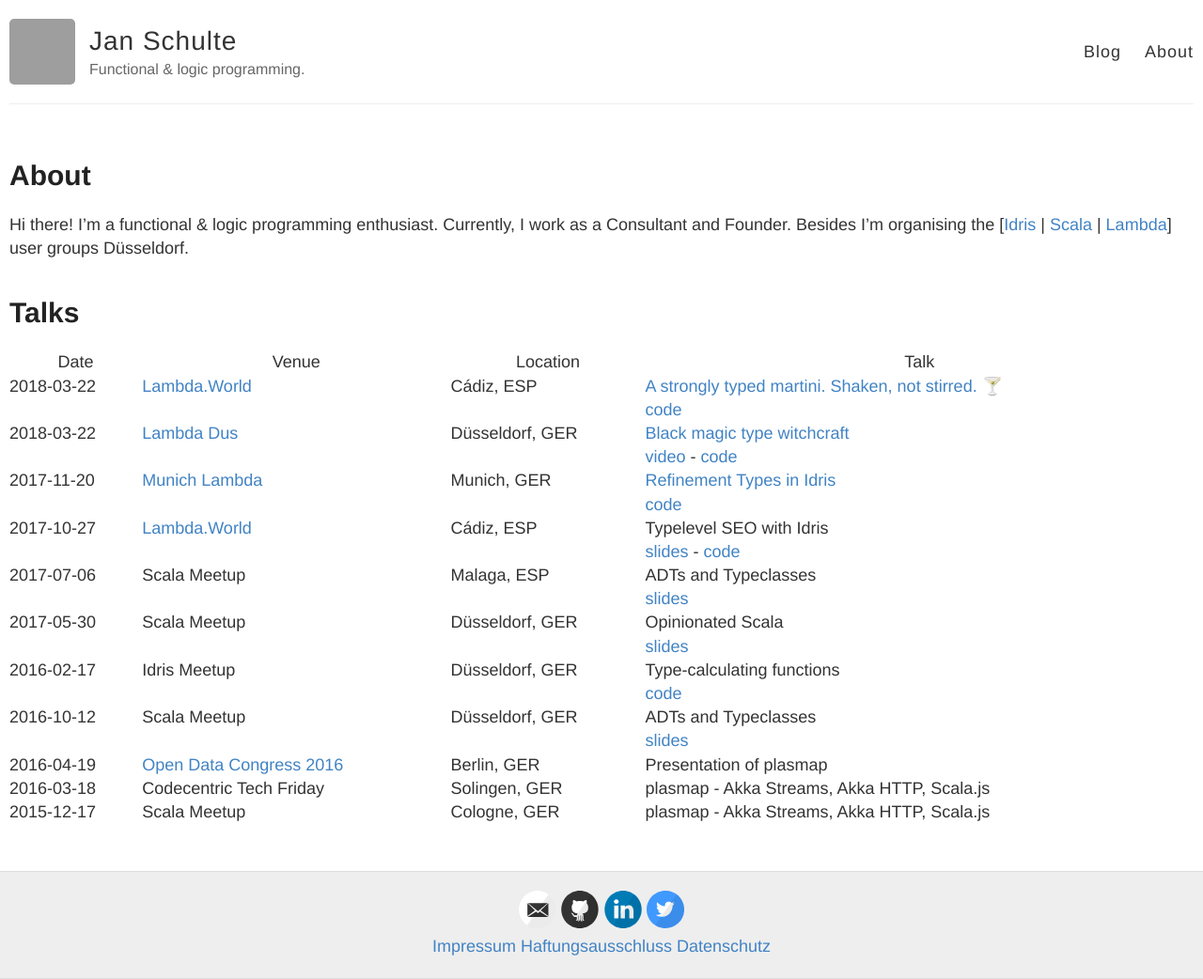
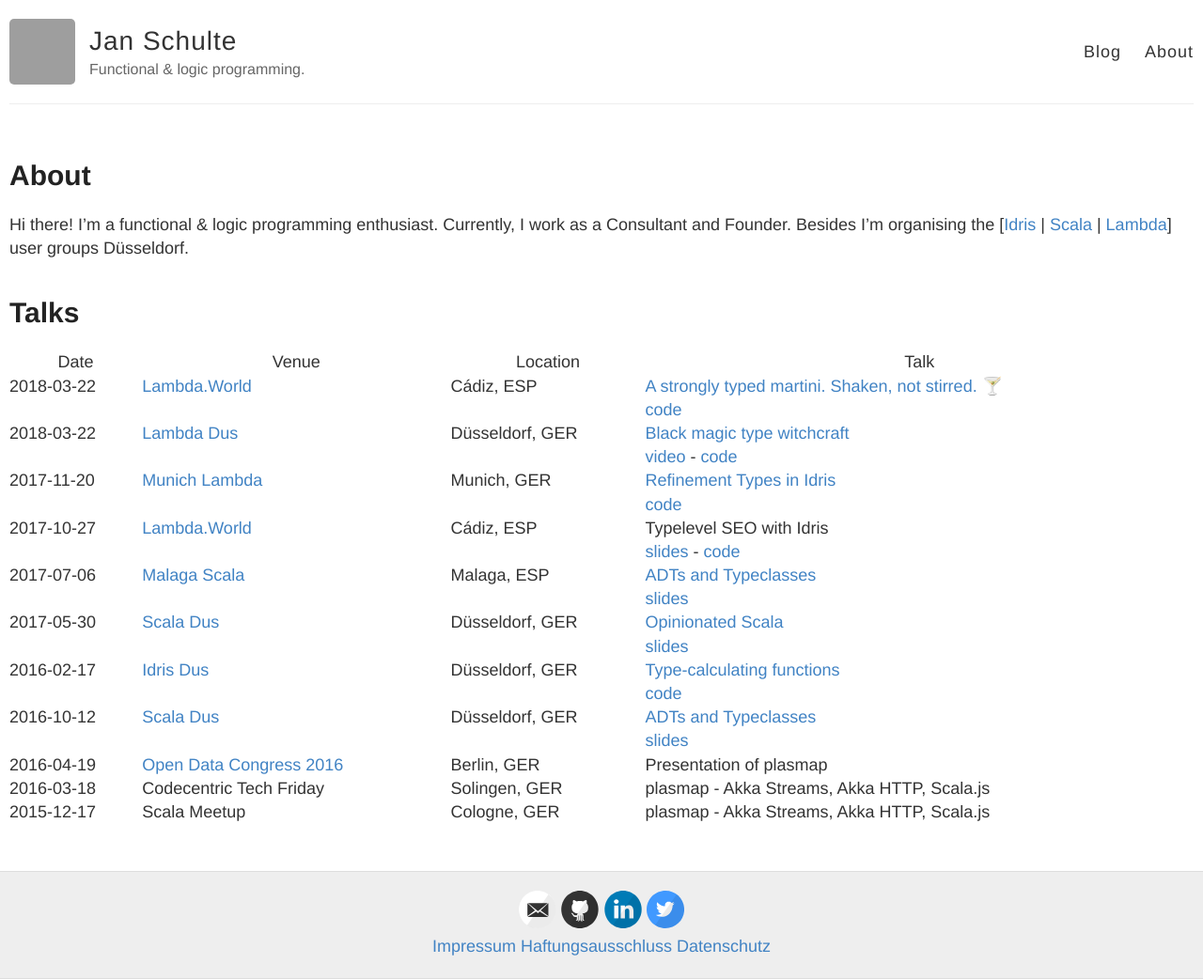
Before and after one commit to janschultecom/janschultecom.github.io, a Jekyll site: the page built from about.md, in a window 1280 px wide. Shown: the whole page at 94% size. Built offline with Jekyll 4.4.1, drawn with Linux system fonts in a browser that asks for light colours; grey boxes are pictures that could not be loaded.

Commit message:
Update about

```diff
--- a/about.md
+++ b/about.md
@@ -14,10 +14,10 @@ Hi there! I'm a functional & logic programming enthusiast. Currently, I work as
 | 2018-03-22 | [Lambda Dus](https://www.meetup.com/lambdadus/) | Düsseldorf, GER | [Black magic type witchcraft](https://www.meetup.com/lambdadus/events/247287024/) <br>[video](https://youtu.be/MLKDu6jwIQw) - [code](https://github.com/janschultecom/20180322-lamdadus)|
 | 2017-11-20 | [Munich Lambda](https://www.meetup.com/Munich-Lambda/) | Munich, GER | [Refinement Types in Idris](https://www.meetup.com/Munich-Lambda/events/241177016/) <br>[code](https://github.com/janschultecom/2017-11-20-Lambda-Meetup-Munich)|
 | 2017-10-27 | [Lambda.World](http://www.lambda.world/) | Cádiz, ESP | Typelevel SEO with Idris <br>[slides]( https://slides.com/janschultecom/typelevel-seo/) - [code]( https://github.com/janschultecom/typelevel-seo/) |
-| 2017-07-06 | Scala Meetup | Malaga, ESP | ADTs and Typeclasses <br> [slides]( http://janschulte.com/2017-07-06-ADTs-and-Typeclasses/) |
-| 2017-05-30 | Scala Meetup | Düsseldorf, GER | Opinionated Scala <br> [slides]( https://github.com/scaladus/opinionated-scala ) |
-| 2016-02-17 | Idris Meetup | Düsseldorf, GER | Type-calculating functions <br> [code]( https://github.com/janschultecom/idrisdus-2017-02-22 ) |
-| 2016-10-12 | Scala Meetup | Düsseldorf, GER | ADTs and Typeclasses <br> [slides]( http://janschulte.com/2016-10-12-adts-typeclasses-scala/#/) |
+| 2017-07-06 | [Malaga Scala](https://www.meetup.com/Malaga-Scala/) | Malaga, ESP | [ADTs and Typeclasses](https://www.meetup.com/Malaga-Scala/events/240726851/) <br> [slides]( http://janschulte.com/2017-07-06-ADTs-and-Typeclasses/) |
+| 2017-05-30 | [Scala Dus](https://www.meetup.com/scaladus/) | Düsseldorf, GER | [Opinionated Scala](https://www.meetup.com/scaladus/events/239929062/) <br> [slides]( https://github.com/scaladus/opinionated-scala ) |
+| 2016-02-17 | [Idris Dus](https://www.meetup.com/idrisdus/) | Düsseldorf, GER | [Type-calculating functions](https://www.meetup.com/idrisdus/events/237070330/) <br> [code]( https://github.com/janschultecom/idrisdus-2017-02-22 ) |
+| 2016-10-12 | [Scala Dus](https://www.meetup.com/scaladus/) | Düsseldorf, GER | [ADTs and Typeclasses](https://www.meetup.com/scaladus/events/233706740/) <br> [slides]( http://janschulte.com/2016-10-12-adts-typeclasses-scala/#/) |
 | 2016-04-19 | [Open Data Congress 2016](https://www.bmwi.de/Redaktion/DE/Bildergalerie/2016/20160419-zypries-open-data-kongress.html) | Berlin, GER | Presentation of plasmap
 | 2016-03-18 | Codecentric Tech Friday | Solingen, GER | plasmap - Akka Streams, Akka HTTP, Scala.js |
 | 2015-12-17 | Scala Meetup | Cologne, GER | plasmap - Akka Streams, Akka HTTP, Scala.js |
```
